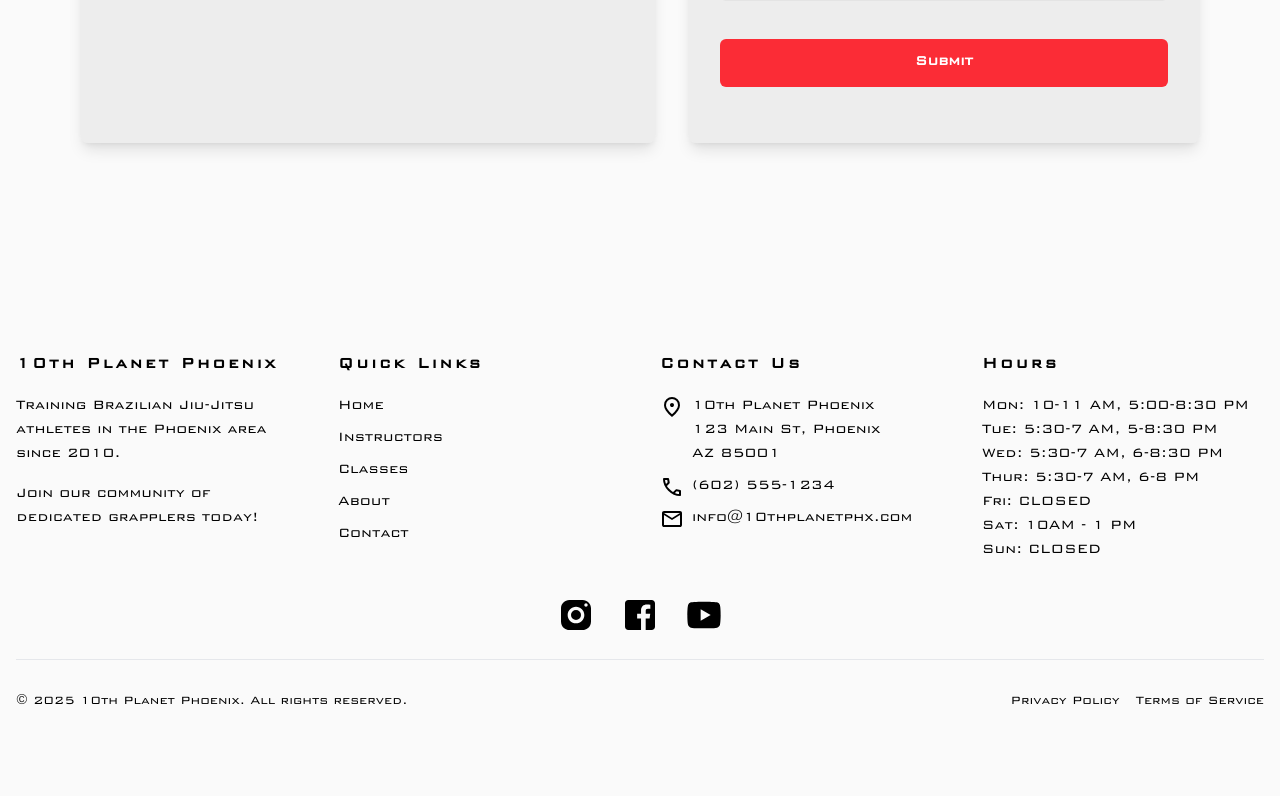
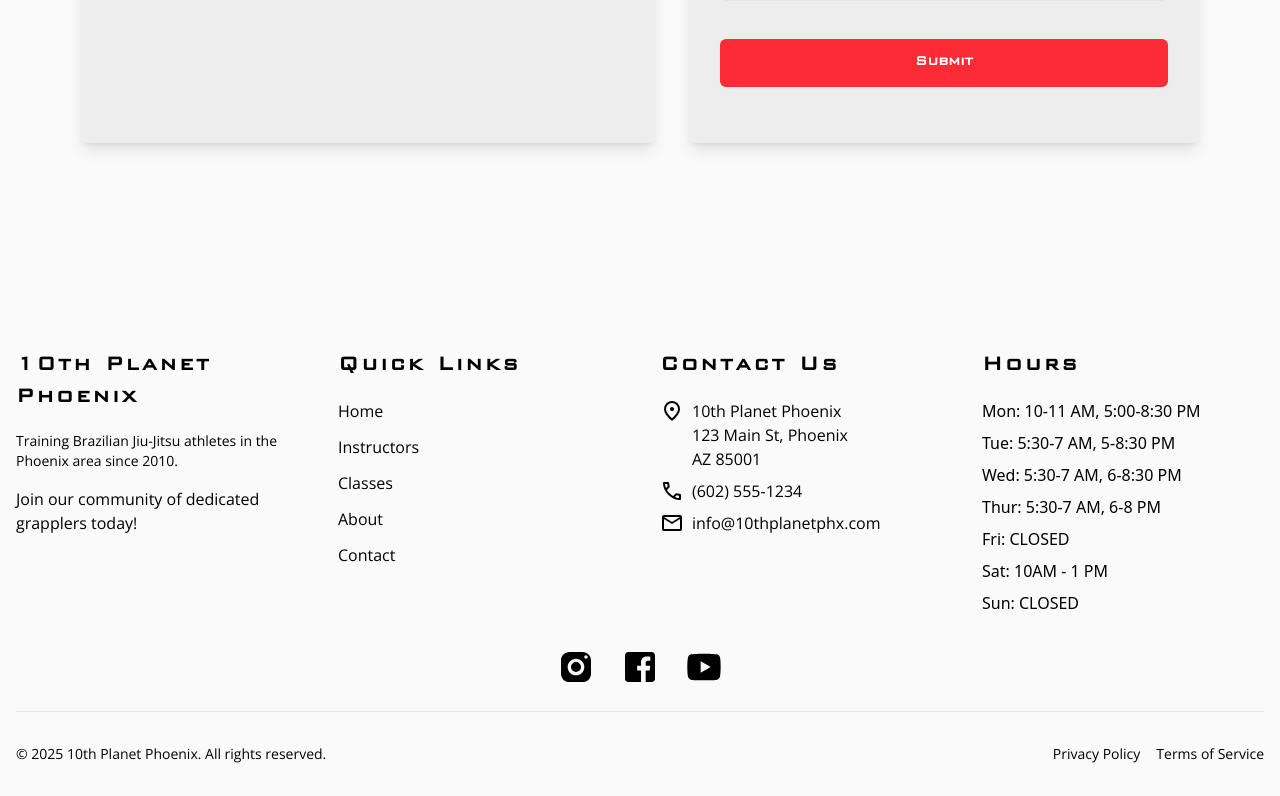
Before and after one commit to caleblopez96/10th-planet-phoenix, a React (Vite) app: page /10th-planet-phoenix/contact in a window 1280 px wide. Shown: the part 1662-2458 px from the top of the page. Before the commit the page ends 2406 px from the top, so only its background shows below. Built offline with nearby package versions, Linux system fonts and the light colour scheme.

Commit message:
minor style adjustments and cahgnes to markup to make it more semantic

```diff
--- a/src/Components/Footer/Footer.jsx
+++ b/src/Components/Footer/Footer.jsx
@@ -14,10 +14,10 @@ const Footer = () => {
         <div className="grid grid-cols-1 md:grid-cols-2 lg:grid-cols-2 xl:grid-cols-4 gap-10 mb-8">
           <div className="flex flex-col gap-4">
             <NavLink to="/" className="flex-col">
-              <h3 className="font-bold text-lg">10th Planet Phoenix</h3>
+              <h3 className="font-bold text-2xl">10th Planet Phoenix</h3>
             </NavLink>
 
-            <p className="">
+            <p className="text-sm">
               Training Brazilian Jiu-Jitsu athletes in the Phoenix area since
               2010.
             </p>
@@ -25,7 +25,7 @@ const Footer = () => {
           </div>
 
           <div className="flex flex-col gap-4">
-            <h3 className="font-bold text-lg">Quick Links</h3>
+            <h3 className="font-bold text-2xl">Quick Links</h3>
             <nav>
               <ul className="space-y-2">
                 <li>
@@ -59,7 +59,7 @@ const Footer = () => {
           </div>
 
           <div className="flex flex-col gap-4">
-            <h3 className="font-bold text-lg">Contact Us</h3>
+            <h3 className="font-bold text-2xl">Contact Us</h3>
             <ul className="space-y-2">
               <li className="flex items-start">
                 <span className="mr-2">
@@ -120,20 +120,18 @@ const Footer = () => {
           </div>
 
           <div className="flex flex-col gap-4">
-            <h3 className="font-bold text-lg">Hours</h3>
-            <ul className="space-y-2">
-              <li className="flex items-start">
-                <div>
-                  <p>Mon: 10-11 AM, 5:00-8:30 PM</p>
-                  <p>Tue: 5:30-7 AM, 5-8:30 PM</p>
-                  <p>Wed: 5:30-7 AM, 6-8:30 PM</p>
-                  <p>Thur: 5:30-7 AM, 6-8 PM</p>
-                  <p>Fri: CLOSED</p>
-                  <p>Sat: 10AM - 1 PM</p>
-                  <p>Sun: CLOSED</p>
-                </div>
-              </li>
-            </ul>
+            <h3 className="font-bold text-2xl">Hours</h3>
+            <div className="flex">
+              <ul className="space-y-2">
+                <li>Mon: 10-11 AM, 5:00-8:30 PM</li>
+                <li>Tue: 5:30-7 AM, 5-8:30 PM</li>
+                <li>Wed: 5:30-7 AM, 6-8:30 PM</li>
+                <li>Thur: 5:30-7 AM, 6-8 PM</li>
+                <li>Fri: CLOSED</li>
+                <li>Sat: 10AM - 1 PM</li>
+                <li>Sun: CLOSED</li>
+              </ul>
+            </div>
           </div>
         </div>
 
@@ -149,13 +147,14 @@ const Footer = () => {
               width="40"
               height="40"
               viewBox="0 0 24 24"
+              className="hover:fill-red-600"
             >
               <path d="M 8 3 C 5.239 3 3 5.239 3 8 L 3 16 C 3 18.761 5.239 21 8 21 L 16 21 C 18.761 21 21 18.761 21 16 L 21 8 C 21 5.239 18.761 3 16 3 L 8 3 z M 18 5 C 18.552 5 19 5.448 19 6 C 19 6.552 18.552 7 18 7 C 17.448 7 17 6.552 17 6 C 17 5.448 17.448 5 18 5 z M 12 7 C 14.761 7 17 9.239 17 12 C 17 14.761 14.761 17 12 17 C 9.239 17 7 14.761 7 12 C 7 9.239 9.239 7 12 7 z M 12 9 A 3 3 0 0 0 9 12 A 3 3 0 0 0 12 15 A 3 3 0 0 0 15 12 A 3 3 0 0 0 12 9 z"></path>
             </svg>
           </a>
           <a
             href="https://www.facebook.com/10thplanetphx/"
-            className="text-gray-600 hover:text-red-600 transition-colors text-2xl"
+            className="text-gray-600 transition-colors text-2xl"
             aria-label="Facebook"
             target="_blank"
             rel="noopener noreferrer"
@@ -165,6 +164,7 @@ const Footer = () => {
               width="40"
               height="40"
               viewBox="0 0 24 24"
+              className="hover:fill-red-600"
             >
               <path d="M19,3H5C3.895,3,3,3.895,3,5v14c0,1.105,0.895,2,2,2h7.621v-6.961h-2.343v-2.725h2.343V9.309 c0-2.324,1.421-3.591,3.495-3.591c0.699-0.002,1.397,0.034,2.092,0.105v2.43h-1.428c-1.13,0-1.35,0.534-1.35,1.322v1.735h2.7 l-0.351,2.725h-2.365V21H19c1.105,0,2-0.895,2-2V5C21,3.895,20.105,3,19,3z"></path>
             </svg>
@@ -180,6 +180,7 @@ const Footer = () => {
               width="40"
               height="40"
               viewBox="0 0 24 24"
+              className="hover:fill-red-600"
             >
               <path d="M21.582,6.186c-0.23-0.86-0.908-1.538-1.768-1.768C18.254,4,12,4,12,4S5.746,4,4.186,4.418 c-0.86,0.23-1.538,0.908-1.768,1.768C2,7.746,2,12,2,12s0,4.254,0.418,5.814c0.23,0.86,0.908,1.538,1.768,1.768 C5.746,20,12,20,12,20s6.254,0,7.814-0.418c0.861-0.23,1.538-0.908,1.768-1.768C22,16.254,22,12,22,12S22,7.746,21.582,6.186z M10,15.464V8.536L16,12L10,15.464z"></path>
             </svg>
--- a/src/index.css
+++ b/src/index.css
@@ -58,8 +58,14 @@ form label,
   font-family: "Bank Gothic", sans-serif;
 }
 
-footer * {
+footer h2,
+footer h3 {
   font-family: "Bank Gothic", sans-serif !important;
+}
+
+footer p,
+footer a {
+  font-family: "Open Sans", sans-serif !important;
 }
 
 /* night mode styles*/
```
